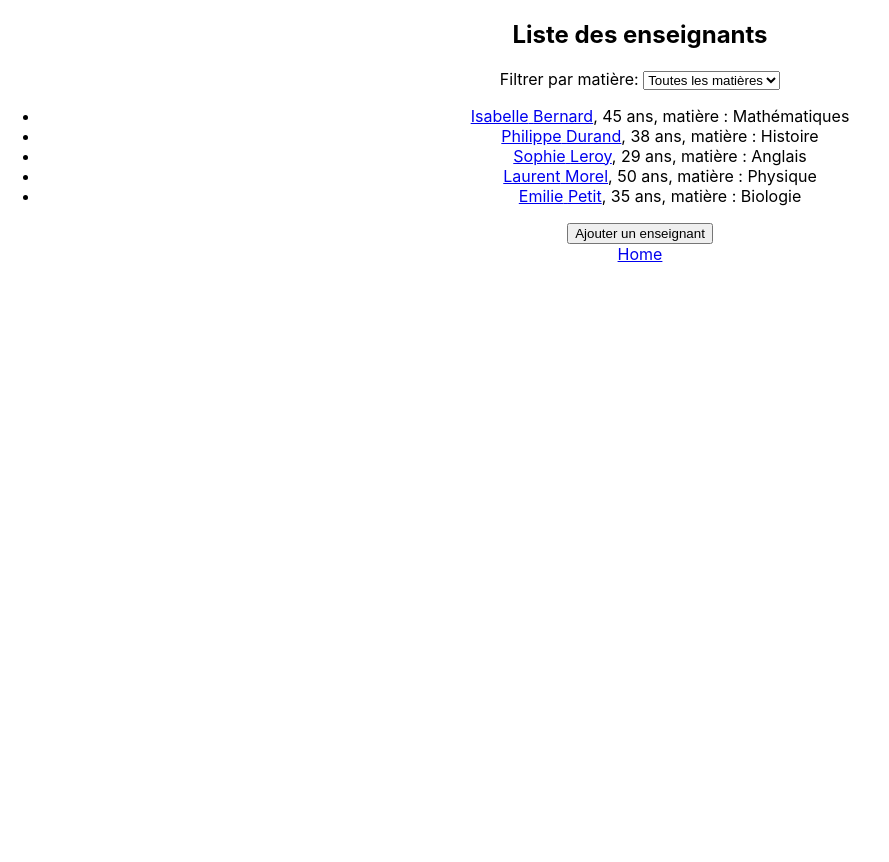
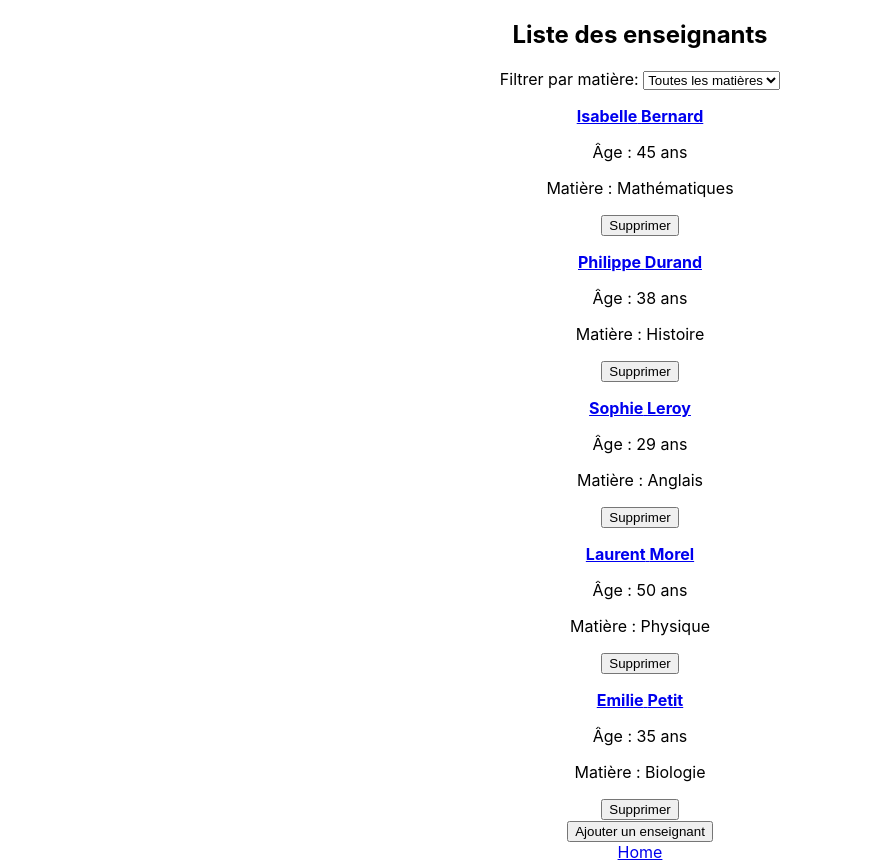
Before and after one commit to tcheio/myefreireact, a React (Create React App) app: page /enseignant in a window 1280 px wide. Shown: the whole page, without its empty margins (0-889 px from the left). Before the commit the page ends 800 px from the top, so only its background shows below. Built offline with nearby package versions, Linux system fonts and the light colour scheme.

Commit message:
supression des éléments

```diff
--- a/src/Components/Enseignants/AjouterEnseignant.jsx
+++ b/src/Components/Enseignants/AjouterEnseignant.jsx
@@ -18,7 +18,7 @@ const AjouterEnseignant = () => {
       matiere
     };
     enseignants.push(newEnseignant);
-    navigate('/enseignants');
+    navigate('/enseignant');
   };
 
   return (
--- a/src/Components/Enseignants/ListeEnseignants.jsx
+++ b/src/Components/Enseignants/ListeEnseignants.jsx
@@ -1,9 +1,10 @@
 import React, { useState } from 'react';
 import { Link } from 'react-router-dom';
-import enseignants from '../../Données/Enseignant';
+import enseignantsData from '../../Données/Enseignant';
 
 const ListeEnseignant = () => {
   const [selectedMatiere, setSelectedMatiere] = useState('');
+  const [enseignants, setEnseignants] = useState(enseignantsData);
 
   const handleMatiereChange = (event) => {
     setSelectedMatiere(event.target.value);
@@ -14,6 +15,12 @@ const ListeEnseignant = () => {
     : enseignants;
 
   const uniqueMatieres = [...new Set(enseignants.map(enseignant => enseignant.matiere))];
+
+  const supprimerEnseignant = (index) => {
+    const nouvelleListeEnseignants = [...enseignants];
+    nouvelleListeEnseignants.splice(index, 1);
+    setEnseignants(nouvelleListeEnseignants);
+  };
 
   return (
     <div className="TeachersList">
@@ -27,13 +34,14 @@ const ListeEnseignant = () => {
           ))}
         </select>
       </div>
-      <ul>
-        {filteredEnseignants.map((enseignant, index) => (
-          <li key={index}>
-            <Link to={`/enseignants/${index}`}>{enseignant.prenom} {enseignant.nom}</Link>, {enseignant.age} ans, matière : {enseignant.matiere}
-          </li>
-        ))}
-      </ul>
+      {filteredEnseignants.map((enseignant, index) => (
+        <div key={index} className="etudiantCard">
+          <Link to={`/enseignants/${index}`}><p><strong>{enseignant.prenom} {enseignant.nom}</strong></p></Link>
+          <p>Âge : {enseignant.age} ans</p>
+          <p>Matière : {enseignant.matiere}</p>
+          <button onClick={() => supprimerEnseignant(index)}>Supprimer</button>
+        </div>
+      ))}
       <Link to="/add-enseignant">
         <button>Ajouter un enseignant</button>
       </Link>
--- a/src/Components/Etudiants/ListeEtudiants.jsx
+++ b/src/Components/Etudiants/ListeEtudiants.jsx
@@ -1,10 +1,11 @@
 import React, { useState } from 'react';
-import etudiants from '../../Données/Etudiant';
+import etudiantsData from '../../Données/Etudiant';
 import './ListeEtudiants.css';
 import { Link } from 'react-router-dom';
 
 const ListeEtudiants = () => {
   const [classeSelectionnee, setClasseSelectionnee] = useState('Toutes');
+  const [etudiants, setEtudiants] = useState(etudiantsData);
 
   const classes = ['Toutes', ...new Set(etudiants.map(etudiant => etudiant.classe))];
 
@@ -15,6 +16,12 @@ const ListeEtudiants = () => {
   const etudiantsFiltres = classeSelectionnee === 'Toutes'
     ? etudiants
     : etudiants.filter(etudiant => etudiant.classe === classeSelectionnee);
+
+  const supprimerEtudiant = (index) => {
+    const nouvelleListeEtudiants = [...etudiants];
+    nouvelleListeEtudiants.splice(index, 1);
+    setEtudiants(nouvelleListeEtudiants);
+  };
 
   return (
     <div className="listeEtudiant">
@@ -30,13 +37,13 @@ const ListeEtudiants = () => {
           <Link to={`/etudiant/${index}`}><p><strong>{etudiant.prenom} {etudiant.nom}</strong></p></Link>
           <p>Âge : {etudiant.age} ans</p>
           <p>Classe : {etudiant.classe}</p>
+          <button onClick={() => supprimerEtudiant(index)}>Supprimer</button>
         </div>
       ))}
       <Link to="/add-etudiant">
-        <button>Ajouter un eleve</button>
+        <button>Ajouter un étudiant</button>
       </Link>
     </div>
-
   );
 };
 
```
Lines whose indentation alone changed are shown as unchanged.
